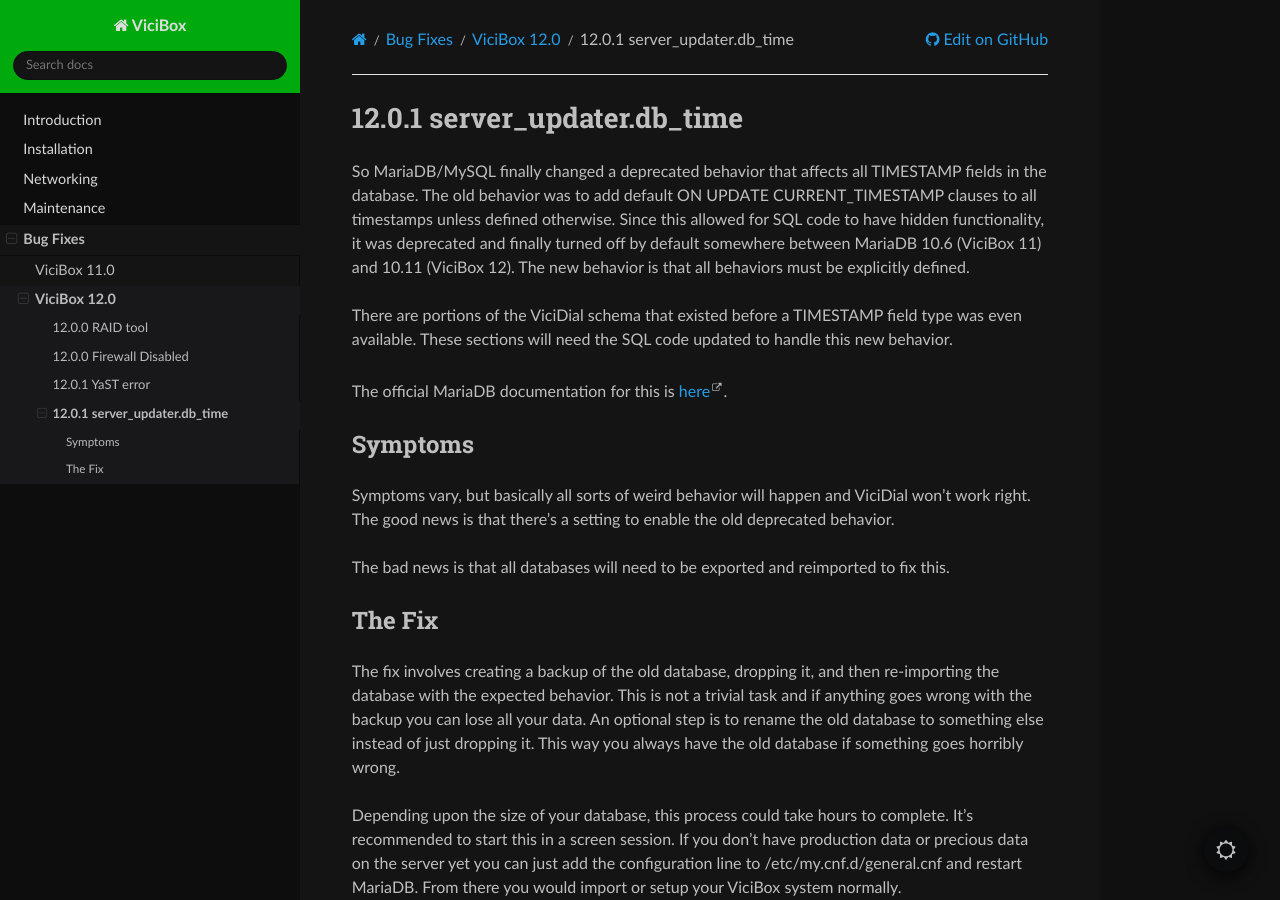
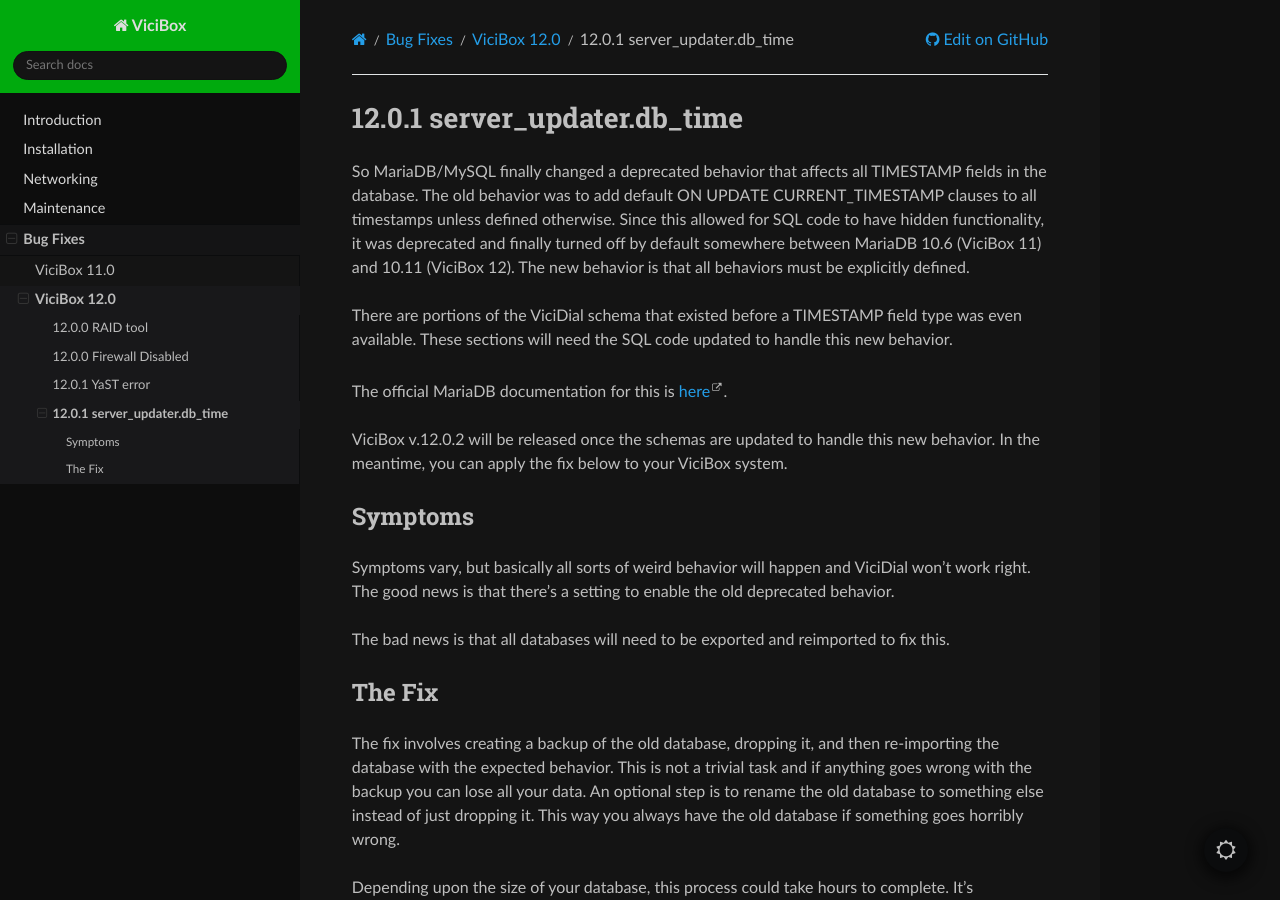
Before and after one commit to jamesvici/vicibox, a Sphinx documentation site: the page built from docs/source/bugfix/bugfix1201-2.rst, in a window 1280 px wide and 900 px high. Built offline with Sphinx 7.4.7 and the Read the Docs theme 3.1.0, drawn with Linux system fonts in a browser that asks for light colours.

Commit message:
Add 12.0.2 note

```diff
--- a/docs/source/bugfix/bugfix1201-2.rst
+++ b/docs/source/bugfix/bugfix1201-2.rst
@@ -7,6 +7,8 @@
 There are portions of the ViciDial schema that existed before a TIMESTAMP field type was even available. These sections will need the SQL code updated to handle this new behavior.
 
 The official MariaDB documentation for this is `here <https://mariadb.com/docs/server/ref/mdb/system-variables/explicit_defaults_for_timestamp/>`_.
+
+ViciBox v.12.0.2 will be released once the schemas are updated to handle this new behavior. In the meantime, you can apply the fix below to your ViciBox system.
 
 Symptoms
 --------
```
